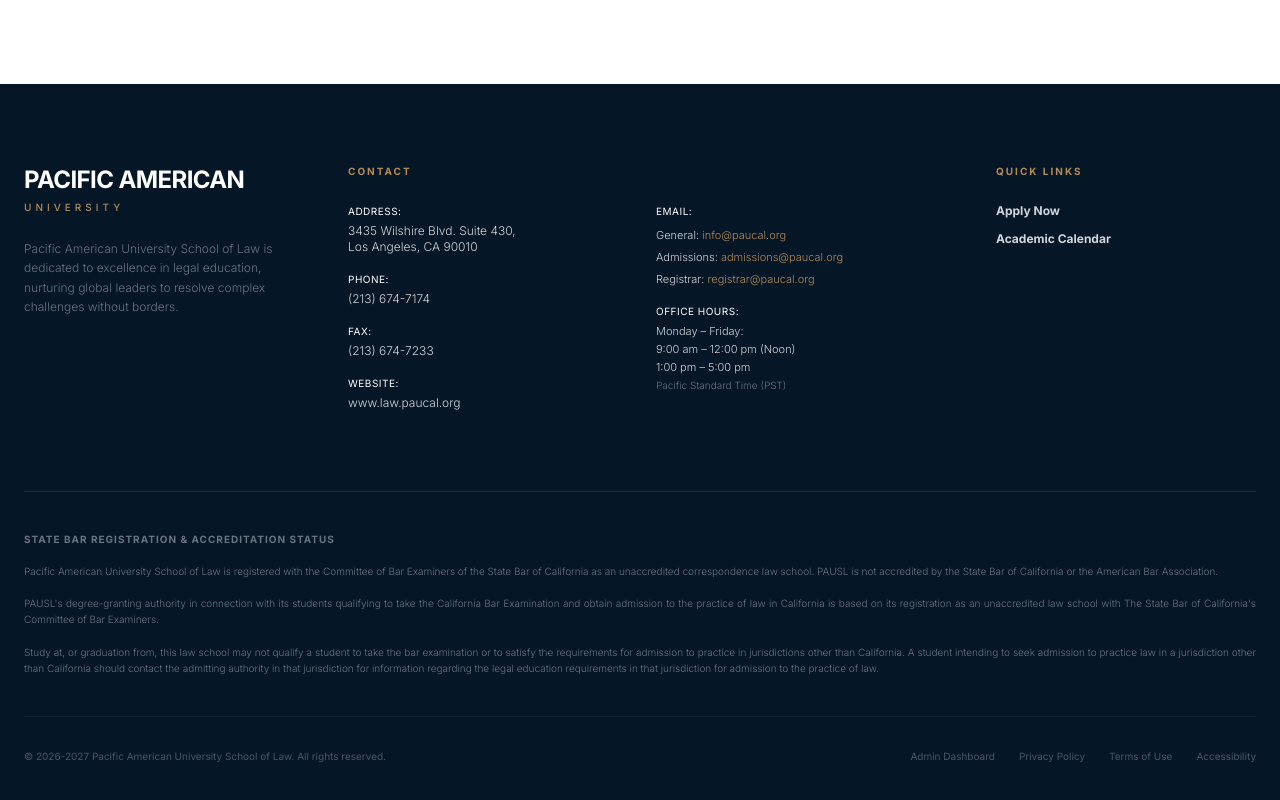
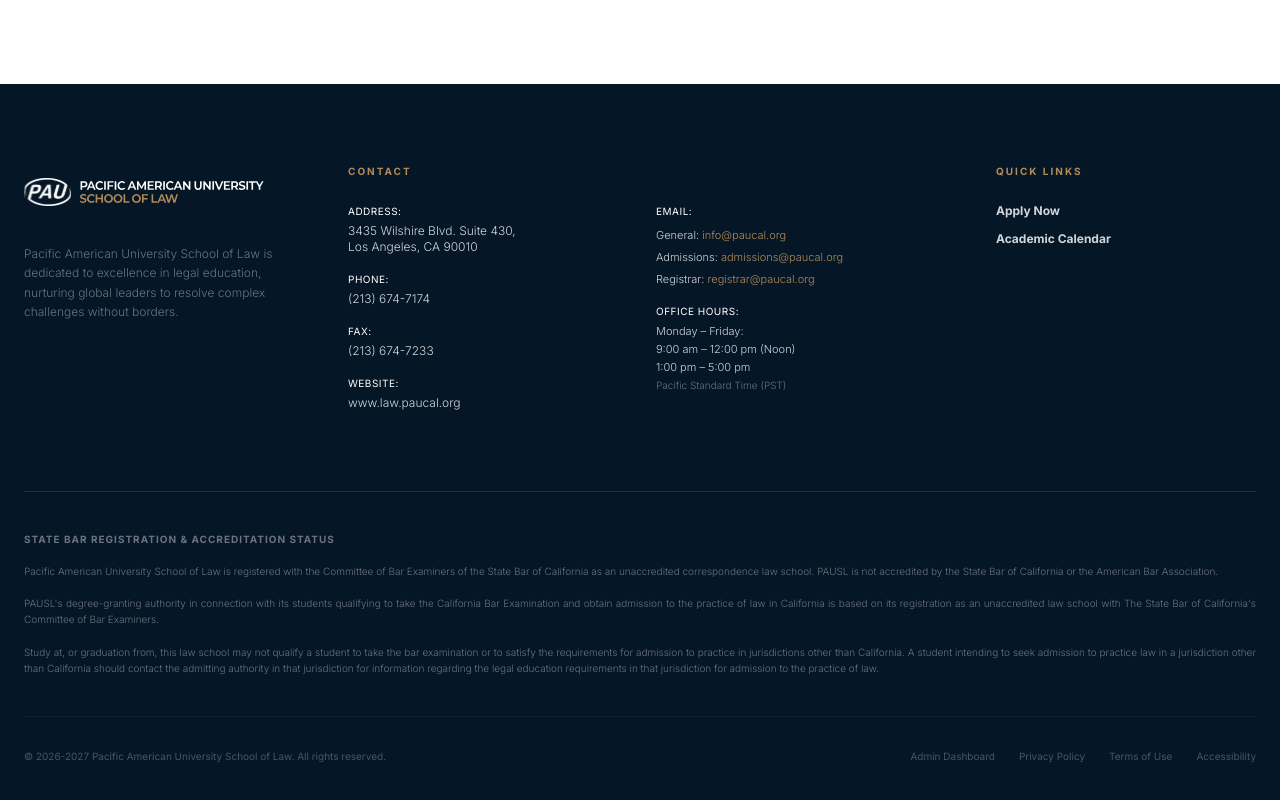
Before and after one commit to yeomjw0907/pau-homepage, a React (Vite) app: page / in a window 1280 px wide. Shown: the part 5163-5963 px from the top of the page. Built offline with nearby package versions, Linux system fonts and the light colour scheme.

Commit message:
Replace Footer text with logo image

```diff
--- a/components/Footer.tsx
+++ b/components/Footer.tsx
@@ -109,8 +109,11 @@
         {/* University Info */}
         <div className="col-span-1 md:col-span-1">
           <div className="flex flex-col mb-6">
-            <h3 className="text-2xl font-bold tracking-tight text-white">PACIFIC AMERICAN</h3>
-            <h4 className="text-[10px] text-pau-gold tracking-[0.4em] font-medium uppercase mt-1">University</h4>
+            <img
+              src="/images/logo/logo-white.svg"
+              alt="Pacific American University School of Law"
+              className="h-12 md:h-14 w-auto max-w-[200px] md:max-w-[240px] object-contain"
+            />
           </div>
           {/* Source: Catalog Page 11 (Mission Statement) */}
           <p className="text-gray-500 text-xs leading-relaxed font-light">
```
